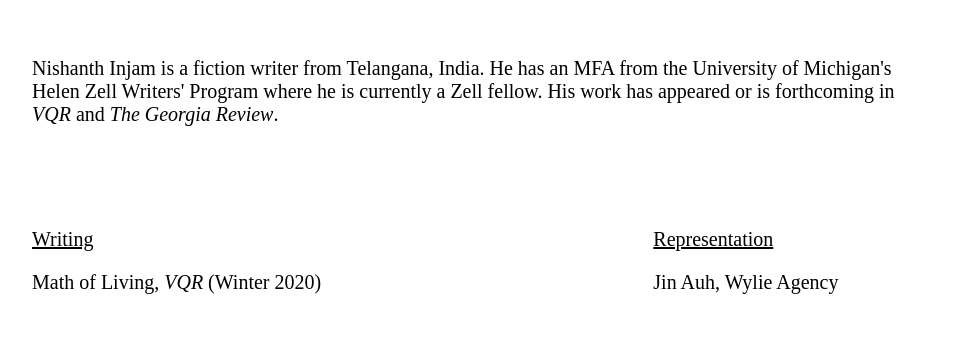
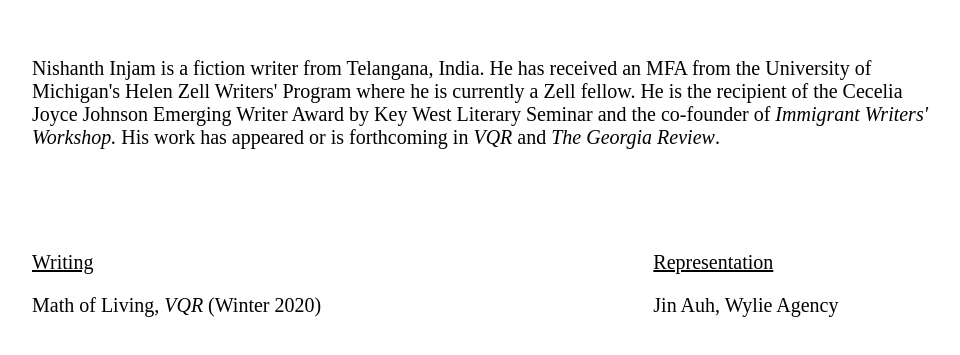
Before and after one commit to ninjam/ninjam.github.io, a plain HTML site: page index.html in a window 1280 px wide. Shown: the part 199-554 px from the top of the page, without its empty margins (160-1120 px from the left). Drawn offline with Linux system fonts and the light colour scheme.

Commit message:
Update index.html

```diff
--- a/index.html
+++ b/index.html
@@ -20,7 +20,8 @@
   </header>
   <section class="descriptionmain box">
 
-      Nishanth Injam is a fiction writer from Telangana, India. He has an MFA from the University of Michigan's Helen Zell Writers' Program where he is currently a Zell fellow. His work has appeared or is forthcoming in <i> VQR </i> and <i> The Georgia Review</i>.
+      Nishanth Injam is a fiction writer from Telangana, India. He has received an MFA from the University of Michigan's Helen Zell Writers' Program where he is currently a Zell fellow. He is the recipient of the Cecelia Joyce Johnson Emerging Writer Award by Key West Literary Seminar and the co-founder of <a href="https://sites.lsa.umich.edu/immigrantwritersworkshop/"><i>Immigrant Writers' Workshop.</i></a> His work has appeared or is forthcoming in <i> VQR </i> and <i> The Georgia Review</i>.
+
   </section>
 
   <section class="box">
```
